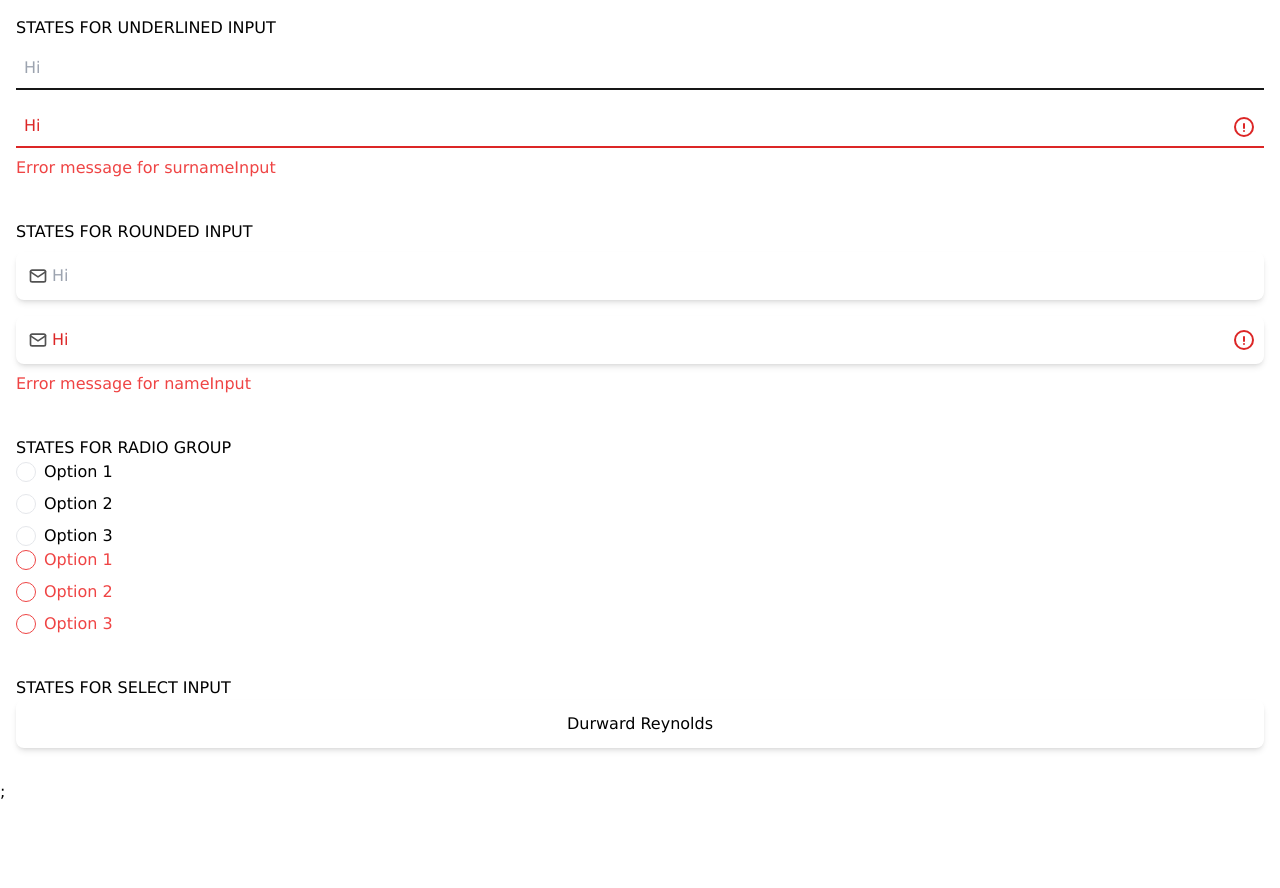
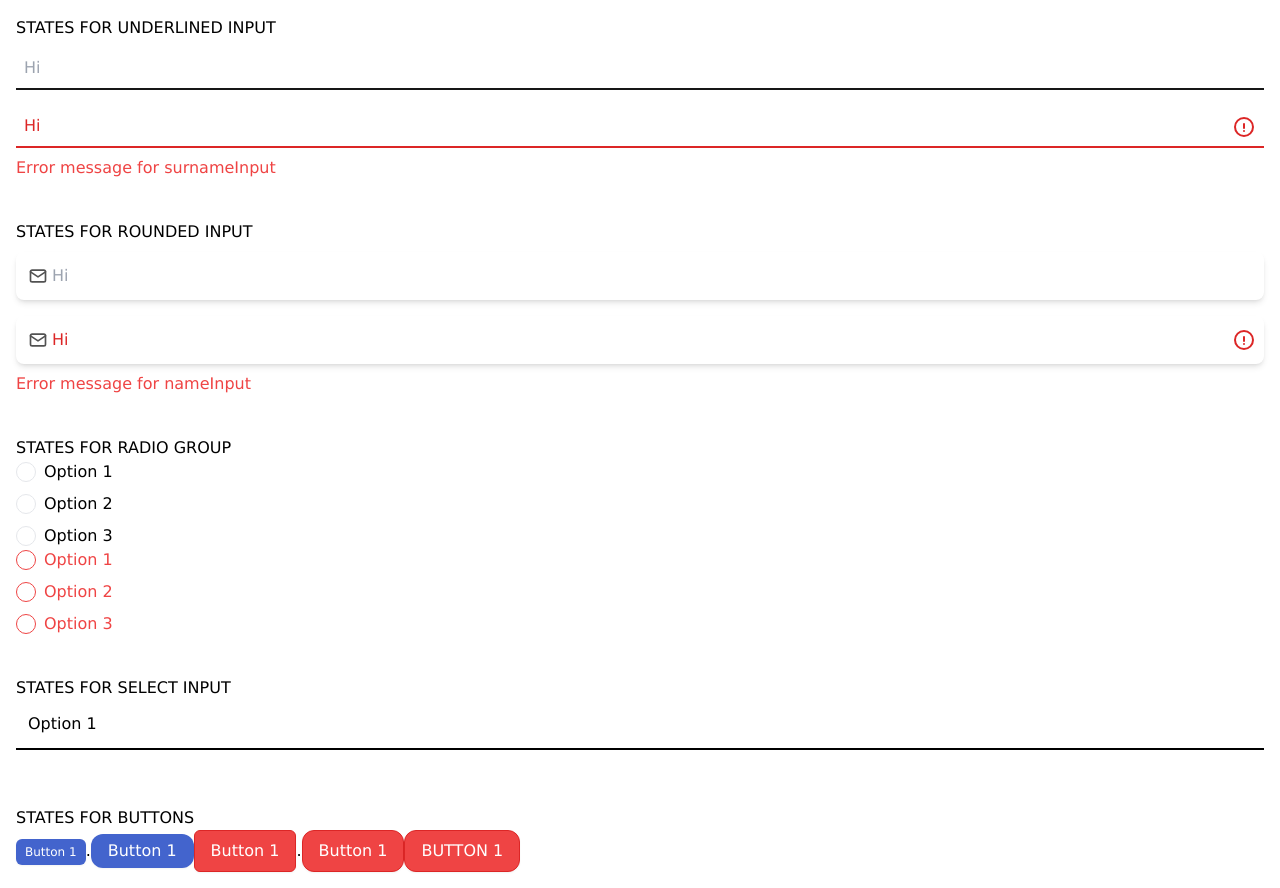
Before and after one commit to andrijantasevski/hackathons-platform, a Next.js app in the folder hackathon-project/: page / in a window 1280 px wide. Before the commit the page ends 804 px from the top, so only its background shows below. Built offline with nearby package versions, Linux system fonts and the light colour scheme.

Commit message:
Improvement for button and input select.

```diff
--- a/hackathon-project/src/components/ui/Button.tsx
+++ b/hackathon-project/src/components/ui/Button.tsx
@@ -3,21 +3,32 @@ import { cva, type VariantProps } from "class-variance-authority";
 const button = cva(["font-medium", "transition-colors", "shadow-sm", "focus:outline-none", "focus:ring-2", "focus:ring-offset-2", "border", "inline-flex", "items-center"], {
   variants: {
     intent: {
-      primary: ["bg-blue-500", "text-white", "border-transparent", "hover:bg-blue-600"],
-      error: ["bg-red-500", "text-white", "border-gray-400", "hover:bg-gray-100"],
+      primary: ["bg-primary", "text-white", "border-transparent", "hover:bg-primary-100", "focus:ring-primary-100"],
+      error: ["bg-error-500", "text-white", "border-error-600", "hover:bg-error-600", "focus:ring-error-600"],
+    },
+    rounded: {
+      sm: ["rounded-md"],
+      xl: ["rounded-xl"],
     },
     size: {
-      small: ["text-sm", "py-1", "px-2"],
-      medium: ["text-base", "py-2", "px-4"],
+      sm: ["text-sm", "py-1", "px-2"],
+      base: ["text-base", "py-2", "px-4"],
+      lg: ["text-base", "py-3", "px-4"],
+    },
+    uppercase: {
+      true: ["uppercase"],
     },
   },
-  compoundVariants: [{ intent: "primary", size: "medium" }],
+  compoundVariants: [{ intent: "primary", size: "base" }],
   defaultVariants: {
     intent: "primary",
-    size: "medium",
+    size: "base",
+    rounded: "sm",
   },
 });
 
 export interface ButtonProps extends React.ButtonHTMLAttributes<HTMLButtonElement>, VariantProps<typeof button> {}
 
-export const Button: React.FC<ButtonProps> = ({ className, intent, size, ...props }) => <button className={button({ intent, size, className })} {...props} />;
+const Button = ({ className, intent, size, rounded, uppercase, ...props }: ButtonProps) => <button className={button({ intent, size, rounded, className, uppercase })} {...props} />;
+
+export default Button;
--- a/hackathon-project/src/components/ui/InputSelect.tsx
+++ b/hackathon-project/src/components/ui/InputSelect.tsx
@@ -1,16 +1,8 @@
 import { forwardRef, useState } from "react";
 import { Listbox } from "@headlessui/react";
 
-const people = [
-  { id: 1, name: "Durward Reynolds", unavailable: false },
-  { id: 2, name: "Kenton Towne", unavailable: false },
-  { id: 3, name: "Therese Wunsch", unavailable: false },
-  { id: 4, name: "Benedict Kessler", unavailable: true },
-  { id: 5, name: "Katelyn Rohan", unavailable: false },
-];
-
 interface Props {
-  selectItems: {
+  selectOptions: {
     value: string | number | boolean;
     title: string;
   }[];
@@ -20,17 +12,19 @@ interface Props {
 // TODO
 // Check if type is HTMLInputElement
 
-const InputSelect = forwardRef<HTMLInputElement, Props>(({ intent = "primary", selectItems }, ref) => {
-  const [value, setValue] = useState(people[0]);
+const InputSelect = forwardRef<HTMLInputElement, Props>(({ intent = "primary", selectOptions }, ref) => {
+  const [value, setValue] = useState(selectOptions[0]);
 
   return (
     <Listbox ref={ref} value={value} onChange={setValue} as="div" className="relative">
-      <Listbox.Button className="relative mb-4 w-full rounded-lg p-3 shadow-md">{value.name}</Listbox.Button>
+      <Listbox.Button className="relative mb-4 w-full border-b-2 border-black p-3 text-left">{value.title}</Listbox.Button>
 
+      {/* TODO */}
+      {/* FIX KEY PROP */}
       <Listbox.Options className="rounded-lg p-2 shadow-md">
-        {people.map((person) => (
-          <Listbox.Option className="rounded-lg p-2 transition-colors hover:bg-gray-200" key={person.id} value={person} disabled={person.unavailable}>
-            {person.name}
+        {selectOptions.map((selectOption, index) => (
+          <Listbox.Option className="cursor-pointer rounded-lg p-2 transition-colors hover:bg-gray-200" key={index} value={selectOption}>
+            {selectOption.title}
           </Listbox.Option>
         ))}
       </Listbox.Options>
--- a/hackathon-project/src/pages/_app.tsx
+++ b/hackathon-project/src/pages/_app.tsx
@@ -2,9 +2,5 @@ import "@/styles/globals.css";
 import type { AppProps } from "next/app";
 
 export default function App({ Component, pageProps }: AppProps) {
-  return (
-    <>
-      <Component {...pageProps} />;
-    </>
-  );
+  return <Component {...pageProps} />;
 }
--- a/hackathon-project/src/pages/_document.tsx
+++ b/hackathon-project/src/pages/_document.tsx
@@ -2,7 +2,7 @@ import { Html, Head, Main, NextScript } from "next/document";
 
 export default function Document() {
   return (
-    <Html lang="en">
+    <Html lang="en" className="font-sans">
       <Head />
       {/* SET GLOBAL TAILWIND CLASSES FOR STYLING ON BODY HERE, e.g. className="bg-gray-100 text-gray-900" */}
       <body className="">
--- a/hackathon-project/src/pages/index.tsx
+++ b/hackathon-project/src/pages/index.tsx
@@ -1,4 +1,4 @@
-import { Button } from "@/components/ui/Button";
+import Button from "@/components/ui/Button";
 import InputRounded from "@/components/ui/InputRounded";
 import InputUnderlined from "@/components/ui/InputUnderlined";
 import InputRadioGroup from "@/components/ui/InputRadioGroup";
@@ -55,13 +55,34 @@ export default function Home() {
         <div>STATES FOR SELECT INPUT</div>
         <InputSelect
           intent="primary"
-          selectItems={[
+          selectOptions={[
             { title: "Option 1", value: "hi2" },
             { title: "Option 2", value: "hi3" },
             { title: "Option 3", value: "hi1" },
           ]}
         />
       </div>
+
+      <div>
+        <div>STATES FOR BUTTONS</div>
+        <Button intent="primary" rounded="sm" size="sm">
+          Button 1
+        </Button>
+        .
+        <Button intent="primary" rounded="xl" size="base">
+          Button 1
+        </Button>
+        <Button intent="error" rounded="sm" size="lg">
+          Button 1
+        </Button>
+        .
+        <Button intent="error" rounded="xl" size="lg">
+          Button 1
+        </Button>
+        <Button intent="error" rounded="xl" size="lg" uppercase>
+          Button 1
+        </Button>
+      </div>
     </main>
   );
 }
--- a/hackathon-project/tailwind.config.ts
+++ b/hackathon-project/tailwind.config.ts
@@ -1,22 +1,20 @@
 /** @type {import('tailwindcss').Config} */
 const defaultTheme = require("tailwindcss/defaultTheme");
+import colors from "tailwindcss/colors";
 
 module.exports = {
-  content: [
-    "./src/pages/**/*.{js,ts,jsx,tsx}",
-    "./src/components/**/*.{js,ts,jsx,tsx}",
-    "./src/app/**/*.{js,ts,jsx,tsx}",
-  ],
+  content: ["./src/pages/**/*.{js,ts,jsx,tsx}", "./src/components/**/*.{js,ts,jsx,tsx}", "./src/app/**/*.{js,ts,jsx,tsx}"],
   theme: {
     // Extend the global theme here with custom variables that you can access across the whole app
     extend: {
       // Add global colors here
       colors: {
-        primary: "#000000",
+        primary: "#4364CD",
+        "primary-100": "#3c5ab9",
         secondary: "#FFFFFF",
-        success: "#4364CD",
-        warning: "#D4FFF5",
-        error: "#E6D7FF",
+        success: { ...colors.green },
+        warning: { ...colors.yellow },
+        error: { ...colors.red },
         fruit: "#FFE1D3",
         gradientPrimary: "#0F2877",
         gradientWarning: "#9EFFE8",
```
